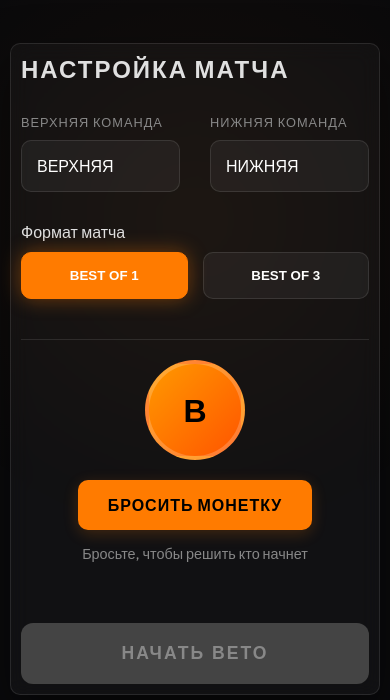
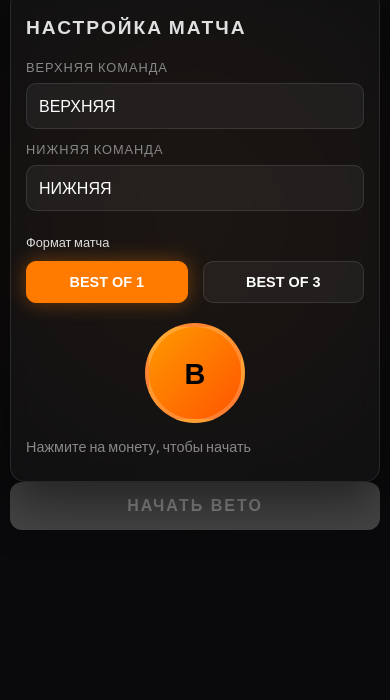
Before and after one commit to shustrov42/mappick-sosat, a plain HTML site: page index.html in a window 390 px wide. Shown: the part 202-902 px from the top of the page. After the commit the page ends 844 px from the top, so only its background shows below. Drawn offline with Linux system fonts and the light colour scheme.

Commit message:
Add files via upload

```diff
--- a/index.html
+++ b/index.html
@@ -41,15 +41,13 @@
                     </div>
                 </div>
 
-                <div class="coin-flip-section">
-                    <div id="coin-container">
+                    <div id="coin-container" style="cursor: pointer;">
                         <div id="coin">
                             <div class="side heads">В</div>
                             <div class="side tails">Н</div>
                         </div>
                     </div>
-                    <button id="flip-btn" class="primary-btn">БРОСИТЬ МОНЕТКУ</button>
-                    <p id="coin-result" class="status-msg">Бросьте, чтобы решить кто начнет</p>
+                    <p id="coin-result" class="status-msg">Нажмите на монету, чтобы начать</p>
                 </div>
 
                 <button id="start-btn" class="main-cta disabled" disabled>НАЧАТЬ ВЕТО</button>
--- a/script.js
+++ b/script.js
@@ -31,7 +31,7 @@ const logList = document.getElementById('log-list');
 const teamANameInput = document.getElementById('teamA');
 const teamBNameInput = document.getElementById('teamB');
 const startBtn = document.getElementById('start-btn');
-const flipBtn = document.getElementById('flip-btn');
+const coinContainer = document.getElementById('coin-container');
 const coin = document.getElementById('coin');
 const coinResult = document.getElementById('coin-result');
 
@@ -47,8 +47,10 @@ document.querySelectorAll('.format-btn').forEach(btn => {
 let currentCoinRotation = 0;
 
 // Coin Flip Logic
-flipBtn.addEventListener('click', () => {
-    flipBtn.disabled = true;
+coinContainer.addEventListener('click', () => {
+    if (coinContainer.classList.contains('disabled')) return;
+
+    coinContainer.classList.add('disabled');
     startBtn.disabled = true;
     startBtn.classList.add('disabled');
     coinResult.innerText = `Бросаем...`;
@@ -67,7 +69,6 @@ flipBtn.addEventListener('click', () => {
     let targetRotation = baseRotation + extraSpins + (winner === 1 ? 180 : 0);
 
     // Apply jump animation to container
-    const coinContainer = document.getElementById('coin-container');
     coinContainer.classList.remove('jump');
     void coinContainer.offsetWidth; // trigger reflow
     coinContainer.classList.add('jump');
@@ -85,8 +86,7 @@ flipBtn.addEventListener('click', () => {
 
         startBtn.disabled = false;
         startBtn.classList.remove('disabled');
-        flipBtn.disabled = false;
-        flipBtn.innerText = "ПЕРЕБРОСИТЬ"; // Allow flipping again if they want
+        coinContainer.classList.remove('disabled');
     }, 1500);
 });
 
--- a/style.css
+++ b/style.css
@@ -458,10 +458,31 @@ input[type="text"]:focus {
 
 /* Desktop-specific adjustments */
 @media (max-width: 768px) {
-    .container { padding: 5px 10px; }
-    .glass-card { padding: 10px 10px; border-radius: 10px; }
+    /* Restore subtitle as requested */
+    .subtitle { display: block; letter-spacing: 4px; font-size: 0.7rem; }
+    header { margin-bottom: 15px !important; }
 
-    /* Hide header to save space as requested earlier */
+    .container { padding: 10px 10px; }
+    .glass-card { padding: 25px 15px !important; border-radius: 15px; }
+
+    h2 { font-size: 1.2rem; margin-bottom: 20px; }
+
+    .input-group { grid-template-columns: 1fr; gap: 12px; margin-bottom: 20px; }
+    .field label { margin-bottom: 8px; font-size: 0.8rem; }
+    input[type="text"] { padding: 12px; font-size: 1rem; }
+
+    .format-selection { margin-bottom: 20px; }
+    .format-selection label { font-size: 0.8rem; }
+    .format-btn { padding: 12px; font-size: 0.9rem; }
+
+    .coin-flip-section { margin: 20px 0; padding: 15px 0; }
+    #coin-container { width: 100px; height: 100px; margin-bottom: 15px; } /* Restored coin size */
+    .side { font-size: 1.8rem; }
+    #coin-result { font-size: 0.9rem; margin-top: 15px; }
+
+    .main-cta { padding: 15px; font-size: 1rem; border-radius: 12px; }
+
+    /* Hide header on veto/result screens as requested in previous step */
     body:has(#veto-screen.active) header,
     body:has(#result-screen.active) header {
         display: none;
```
